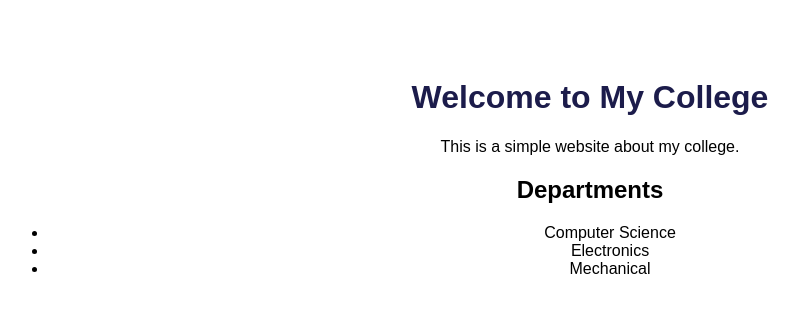
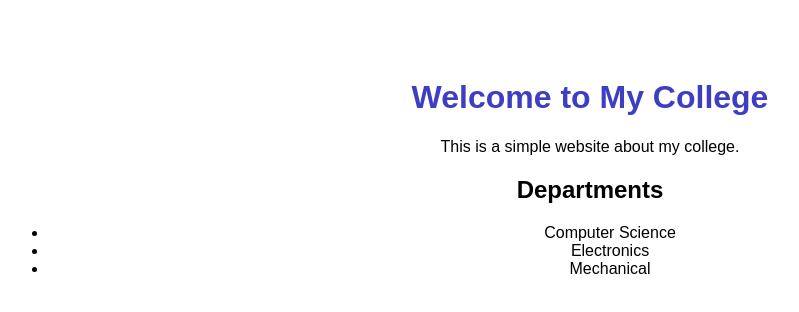
Before and after one commit to Pranavi-devOps/CollegeInfo2, a plain HTML site: page index.html in a window 1280 px wide. Shown: the whole page, without its empty margins (50-849 px from the left). Drawn offline with Linux system fonts and the light colour scheme.

Commit message:
changed the color2

```diff
--- a/style.css
+++ b/style.css
@@ -6,7 +6,7 @@ body {
 }
 
 h1 {
-  color: rgb(28, 28, 75);
+  color: rgb(62, 62, 195);
 }
 
 p {
```
